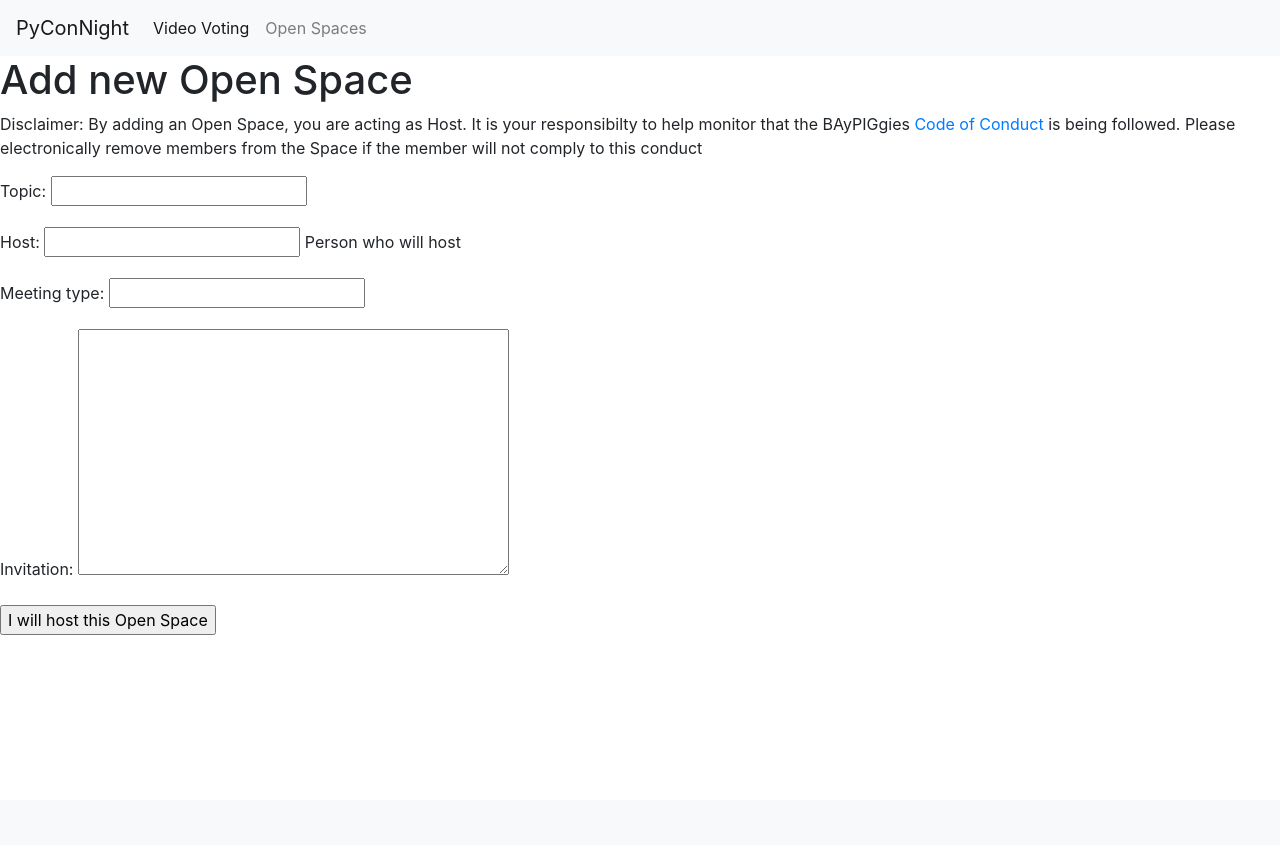
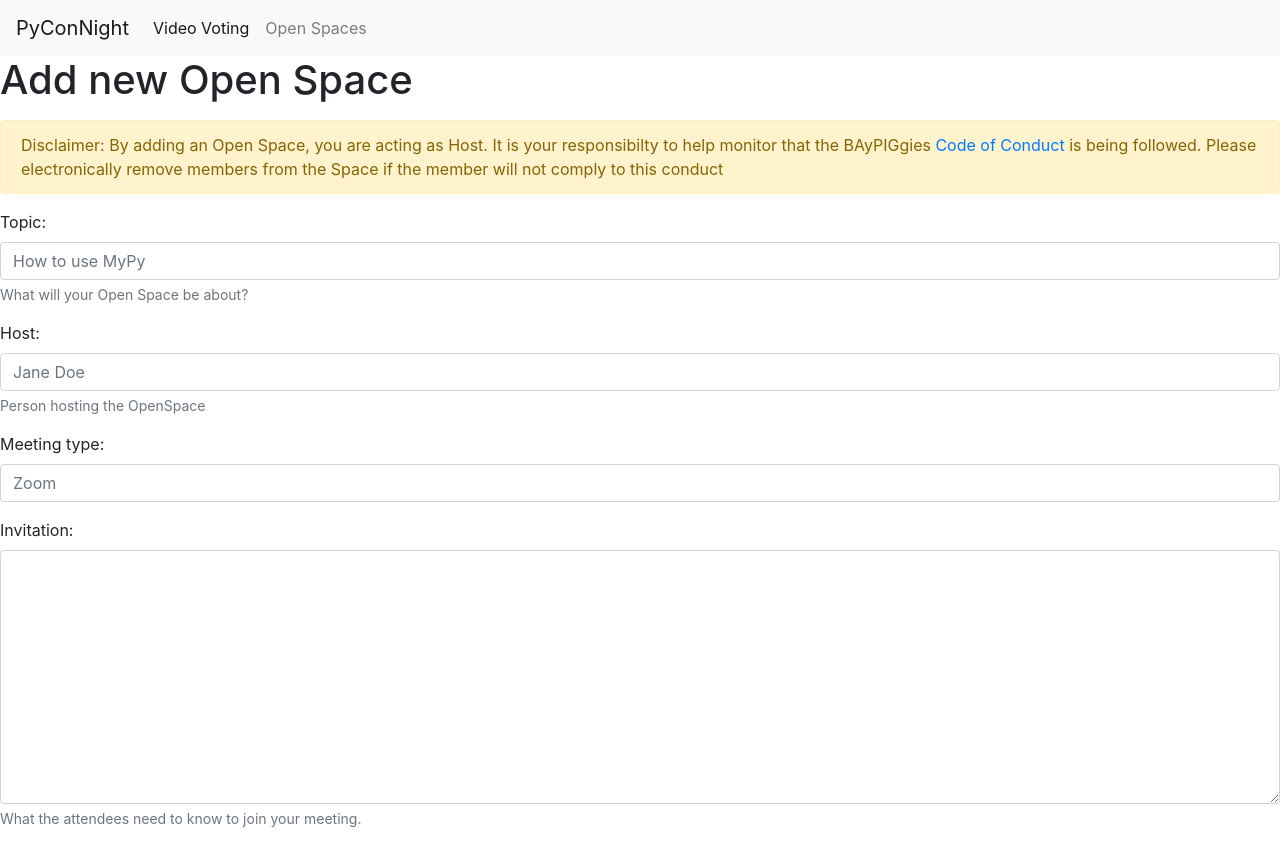
Before and after one commit to glenjarvis/pycon-video-voting, a Django app: page /open_spaces/new_space/ in a window 1280 px wide. Before the commit the page ends 635 px from the top, so only its background shows below. Run offline with Django 3.2, Linux system fonts and the light colour scheme; some libraries are stand-ins or nearby versions.

Commit message:
Use Bootstrp for "Add New OpenSpace"

```diff
--- a/open_spaces/templates/open_spaces/new_space.html
+++ b/open_spaces/templates/open_spaces/new_space.html
@@ -7,19 +7,40 @@
 
 {% block content %}
   <p>
+  <div class="alert alert-warning" role="alert">
     Disclaimer: By adding an Open Space, you are acting as Host. It is your
 		responsibilty to help monitor that the BAyPIGgies <a
 			href="https://baypiggies.net/pages/code_of_conduct.html">Code
 			of Conduct</a> is being followed. Please electronically
 		remove members from the Space if the member will not comply to
 		this conduct
+  </div>
   </p>
 
+  <div>
   <p>
     <form action="{% url 'new_open-space' %}" method="post">
       {% csrf_token %}
-      {{ form.as_p }}
-      <input type="submit" value="I will host this Open Space">
+      <div class="form-group">
+        <label for="id_topic">Topic:</label>
+        <input type="text" class="form-control" id="id_topic" aria-describedby="topicHelp" placeholder="How to use MyPy" name="topic" required="" >
+        <small id="topicHelp" class="form-text text-muted">What will your Open Space be about?</small>
+      </div>
+      <div class="form-group">
+        <label for="id_host">Host:</label>
+	<input type="text" class="form-control" name="host" maxlength="120" required="" id="id_host" aria-describedby="hostHelp" placeholder="Jane Doe">
+	<small id="hostHelp" class="form-text text-muted">Person hosting the OpenSpace</small>
+      </div>
+      <div class="form-group">
+        <label for="id_meeting_type">Meeting type:</label>
+        <input type="text" name="meeting_type" class="form-control" maxlength="120" required="" id="id_meeting_type" placeholder="Zoom">
+      </div>
+      <div class="form-group">
+        <label for="id_invitation">Invitation:</label>
+        <textarea class="form-control" id="id_invitation" name="invitation" cols="40" rows="10" required="" aria-describedby="invitationHelp"></textarea>
+        <small id="invitationHelp" class="form-text text-muted">What the attendees need to know to join your meeting.</small>
+      </div>
     </form>
   </p>
+  </div>
 {% endblock %}
```
